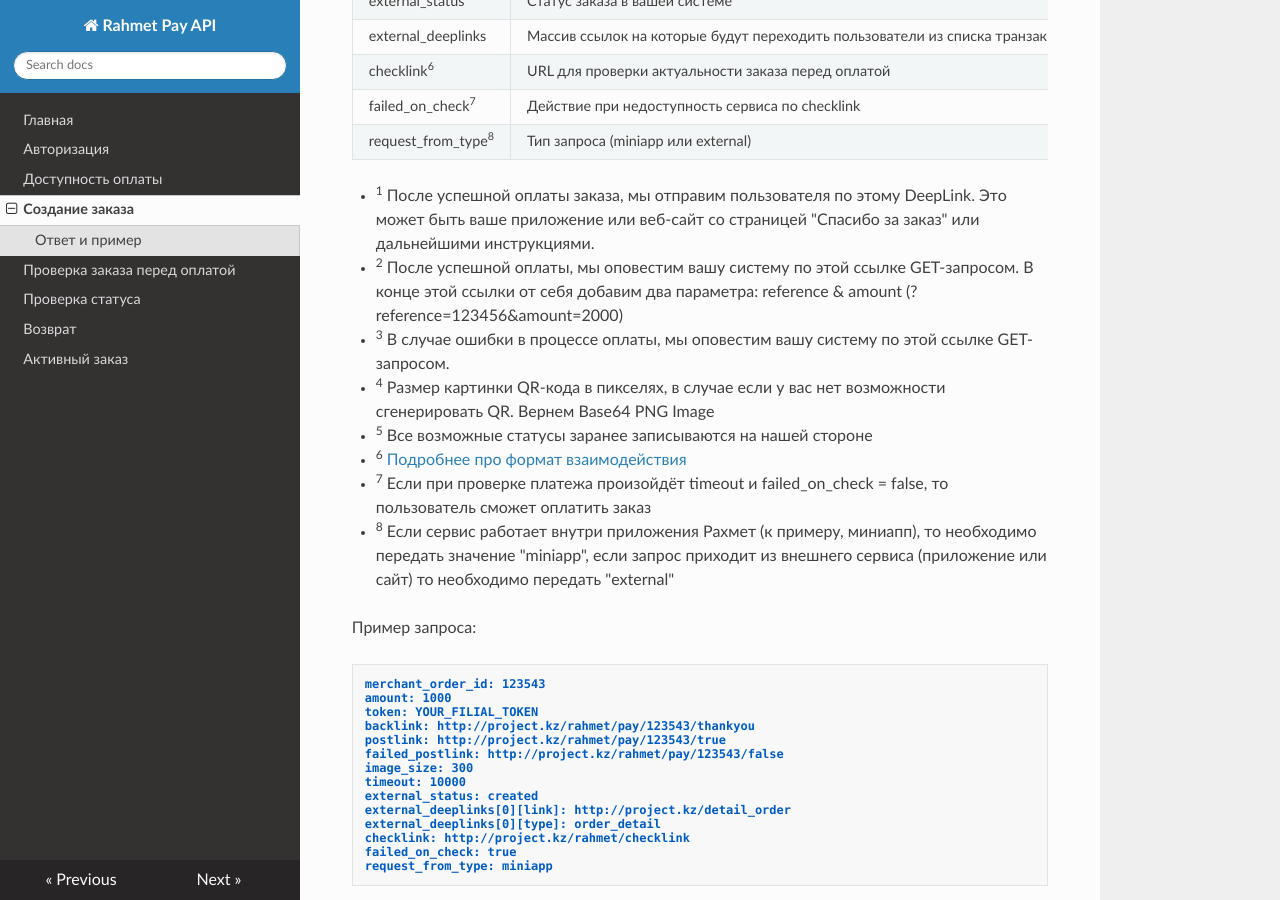
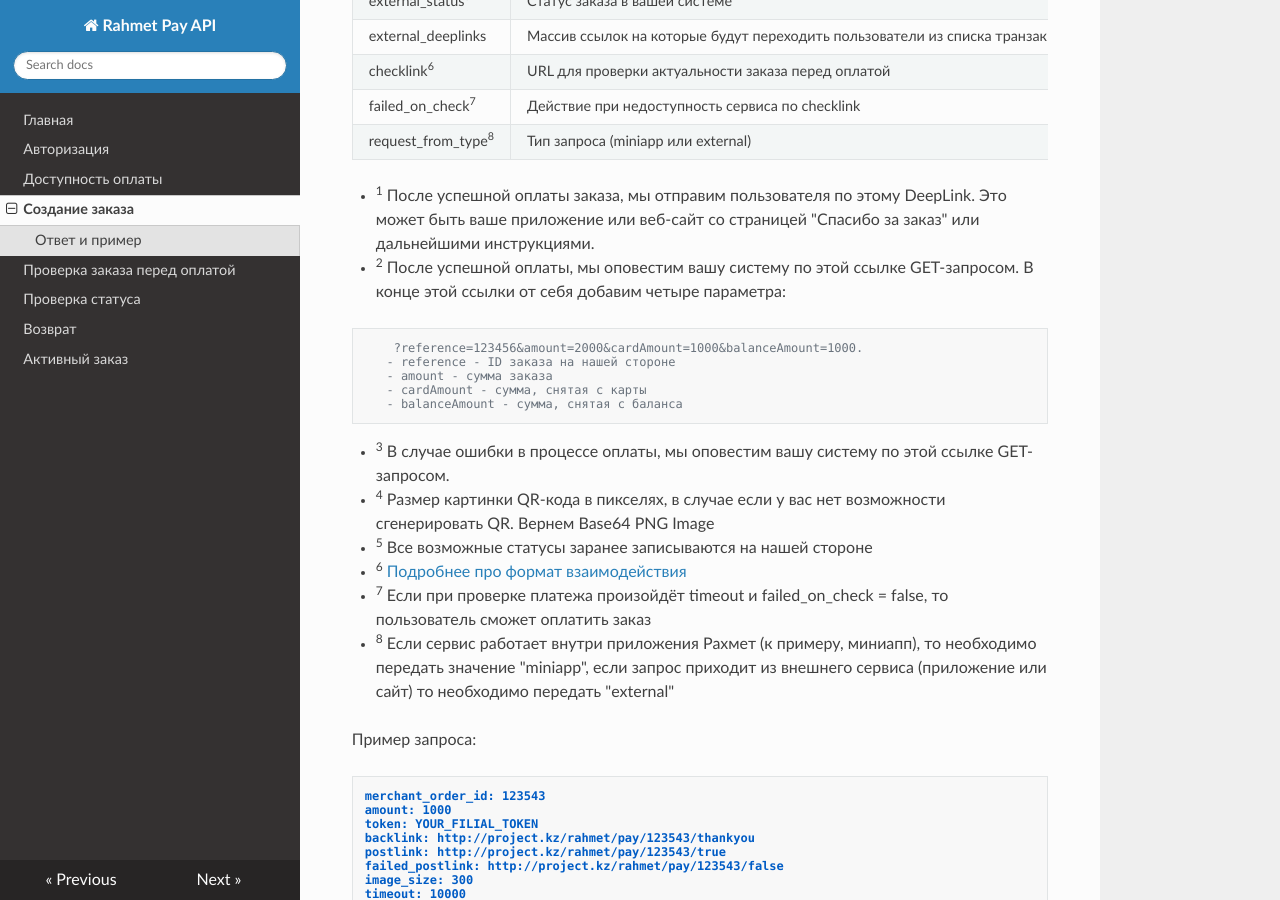
Before and after one commit to rahmetapp/docs, an MkDocs documentation site: the page built from docs/order.md, in a window 1280 px wide and 900 px high, scrolled down 631 px. Built offline with MkDocs 1.6.1, drawn with Linux system fonts in a browser that asks for light colours; nearby versions of some CDN libraries; old or Windows-style settings are respelled for this version of MkDocs.

Commit message:
fix: обновлена дока по созданию заказа. В постлинке будет приходить информация об оплате

````diff
--- a/docs/order.md
+++ b/docs/order.md
@@ -23,7 +23,14 @@ failed_on_check<sup>7</sup> | Действие при недоступность
 request_from_type<sup>8</sup> | Тип запроса (miniapp или external) | Необязательное
 
 - <sup>1</sup> После успешной оплаты заказа, мы отправим пользователя по этому DeepLink. Это может быть ваше приложение или веб-сайт со страницей "Спасибо за заказ" или дальнейшими инструкциями.
-- <sup>2</sup> После успешной оплаты, мы оповестим вашу систему по этой ссылке GET-запросом. В конце этой ссылки от себя добавим два параметра: reference & amount (?reference=123456&amount=2000)
+- <sup>2</sup> После успешной оплаты, мы оповестим вашу систему по этой ссылке GET-запросом. В конце этой ссылки от себя добавим четыре параметра:
+```
+    ?reference=123456&amount=2000&cardAmount=1000&balanceAmount=1000.
+   - reference - ID заказа на нашей стороне
+   - amount - сумма заказа
+   - cardAmount - сумма, снятая с карты
+   - balanceAmount - сумма, снятая с баланса
+```
 - <sup>3</sup> В случае ошибки в процессе оплаты, мы оповестим вашу систему по этой ссылке GET-запросом.
 - <sup>4</sup> Размер картинки QR-кода в пикселях, в случае если у вас нет возможности сгенерировать QR. Вернем Base64 PNG Image
 - <sup>5</sup> Все возможные статусы заранее записываются на нашей стороне
````
